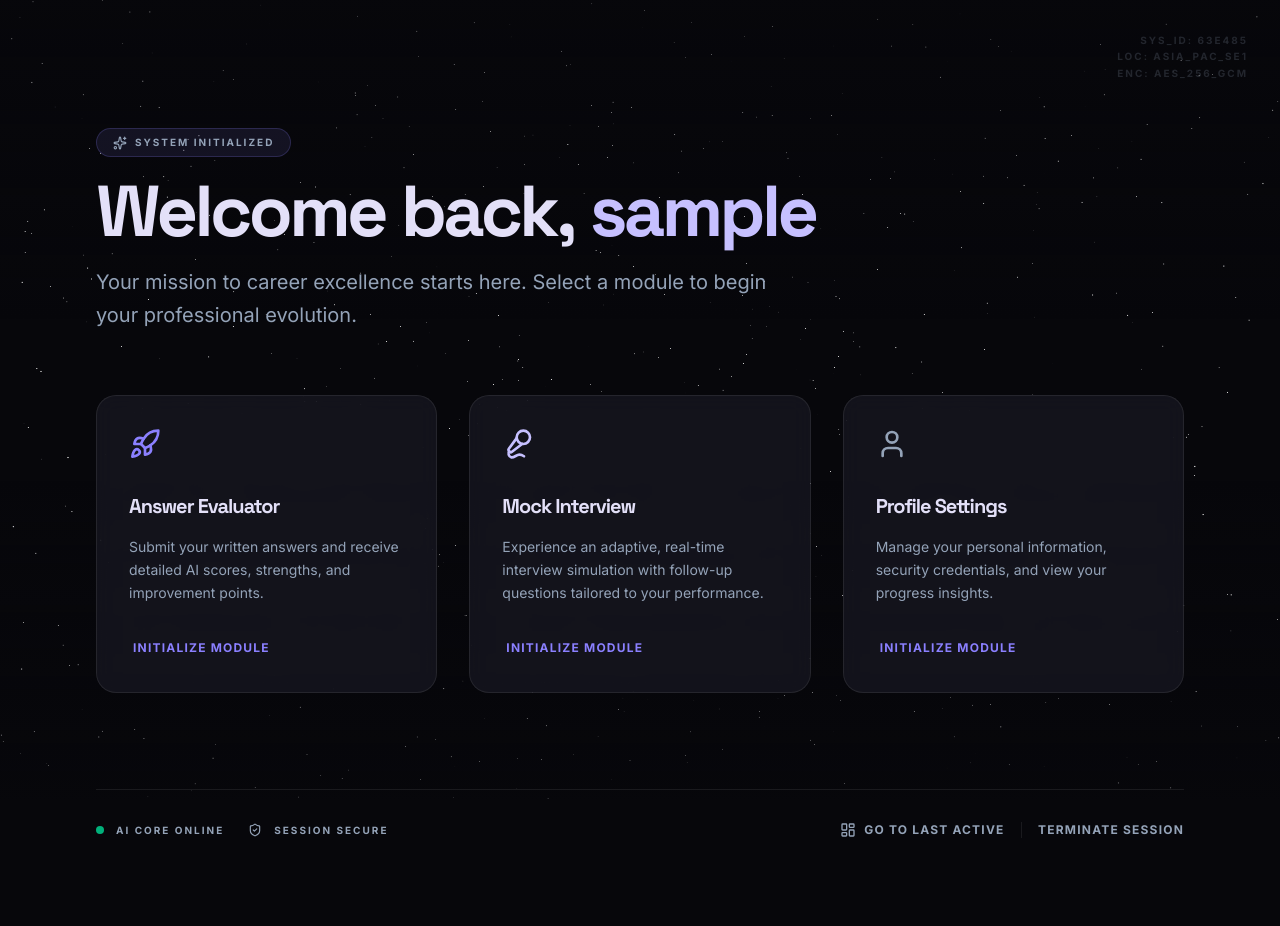
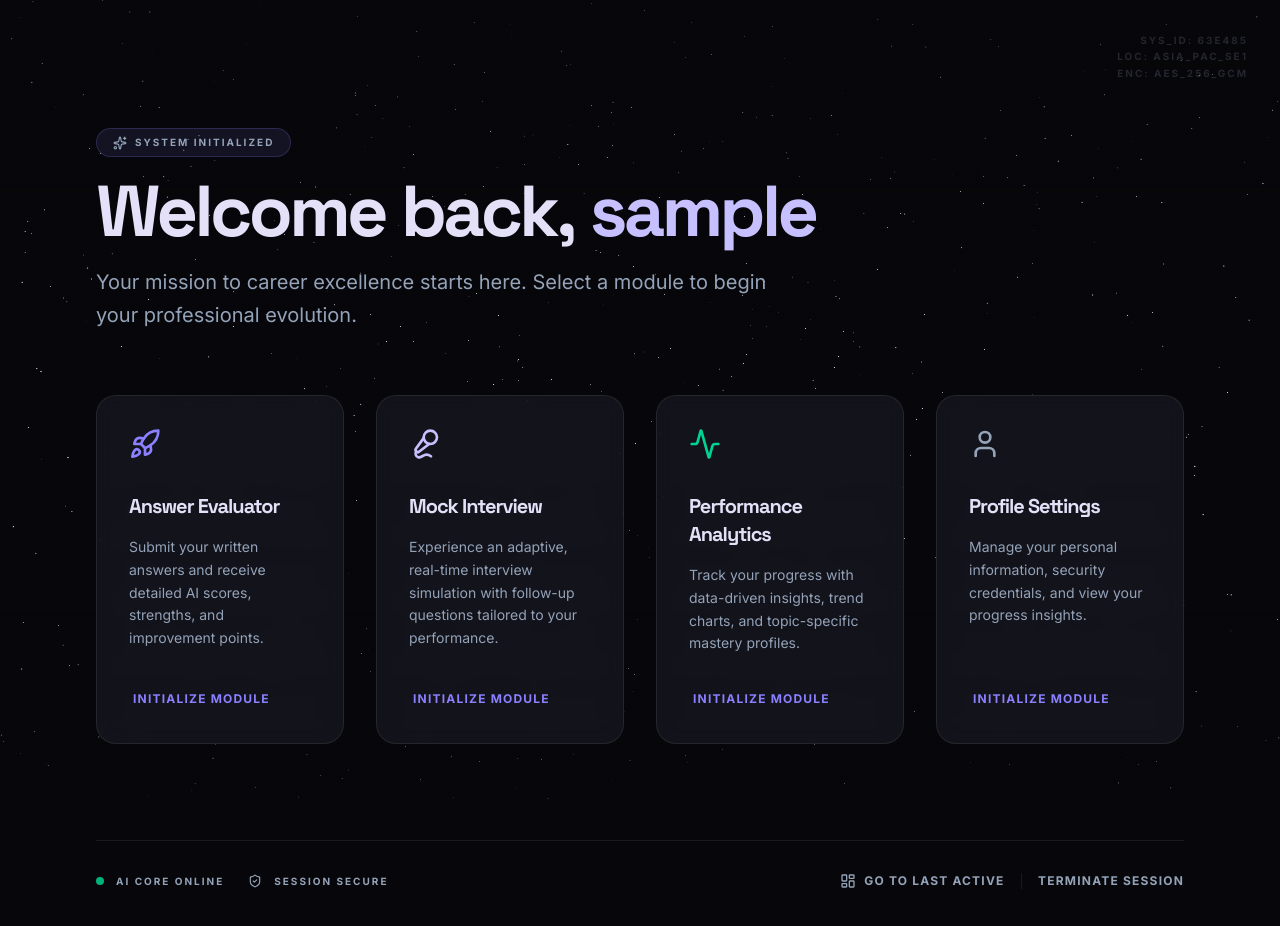
Before and after one commit to Arijit-Pal77/Prep_AI, a React (Vite) app: page /welcome in a window 1280 px wide. Shown: the top 926 px of the page. Built offline with nearby package versions, Linux system fonts and the light colour scheme; sample sign-in values are in the browser's storage.

Commit message:
feat: Update Welcome page with Analytics feature and sync DB setup script

```diff
--- a/src/lib/setup-db.ts
+++ b/src/lib/setup-db.ts
@@ -24,6 +24,7 @@ async function setupDatabase() {
         type VARCHAR(50) NOT NULL,
         score INT NOT NULL,
         topic VARCHAR(255) NOT NULL,
+        details TEXT,
         date DATE NOT NULL,
         time TIME NOT NULL,
         created_at DATETIME DEFAULT CURRENT_TIMESTAMP,
--- a/src/pages/Welcome.tsx
+++ b/src/pages/Welcome.tsx
@@ -6,6 +6,8 @@ import {
   Mic2,
   User,
   BrainCircuit,
+  LineChart,
+  Activity,
   ArrowRight,
   Sparkles,
   LayoutDashboard,
@@ -49,6 +51,14 @@ export default function Welcome() {
       icon: <Mic2 className="w-8 h-8 text-accent-secondary" />,
       path: "/dashboard?mode=interview",
       color: "from-accent-secondary/20"
+    },
+    {
+      id: "analytics",
+      title: "Performance Analytics",
+      description: "Track your progress with data-driven insights, trend charts, and topic-specific mastery profiles.",
+      icon: <Activity className="w-8 h-8 text-emerald-400" />,
+      path: "/dashboard?mode=analytics",
+      color: "from-emerald-400/20"
     },
     {
       id: "profile",
@@ -116,7 +126,7 @@ export default function Welcome() {
           variants={container}
           initial="hidden"
           animate="show"
-          className="grid grid-cols-1 md:grid-cols-2 lg:grid-cols-3 gap-8"
+          className="grid grid-cols-1 md:grid-cols-2 lg:grid-cols-2 xl:grid-cols-4 gap-8"
         >
           {features.map((feature) => (
             <motion.div
```
